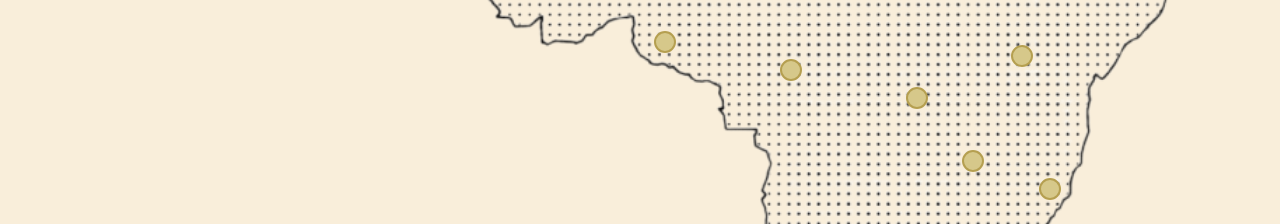
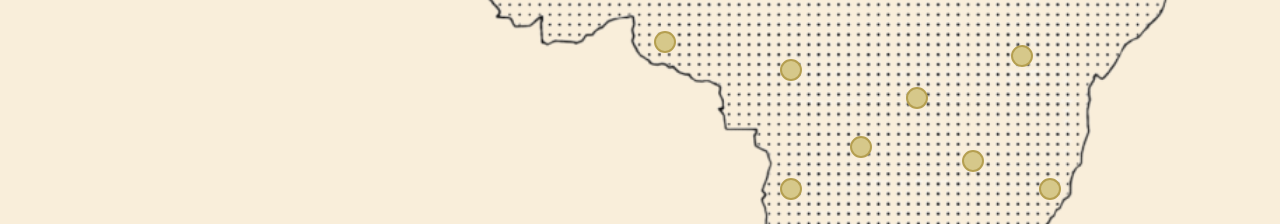
Before and after one commit to milenyv/Trajano_advogado, a plain HTML site: page index.html in a window 1280 px wide. Shown: the part 1354-1578 px from the top of the page. Drawn offline with Linux system fonts and the light colour scheme.

Commit message:
LOCALIDADES

```diff
--- a/index.html
+++ b/index.html
@@ -102,8 +102,10 @@
         <div class="marker" data-uf="CE" style="top:27%; left:88%;"></div>
         <div class="marker" data-uf="DF" style="top:51%; left:63%;"></div>
         <div class="marker" data-uf="ES" style="top:64%; left:82%;"></div>
+        <div class="marker" data-uf="GO" style="top:58%; left:55%;"></div>
         <div class="marker" data-uf="MA" style="top:26%; left:74%;"></div>
         <div class="marker" data-uf="MT" style="top:47%; left:45%;"></div>
+        <div class="marker" data-uf="MS" style="top:64%; left:45%;"></div>
         <div class="marker" data-uf="MG" style="top:60%; left:71%;"></div>
         <div class="marker" data-uf="PA" style="top:31%; left:54%;"></div>
         <div class="marker" data-uf="PB" style="top:35%; left:96%;"></div>
```
